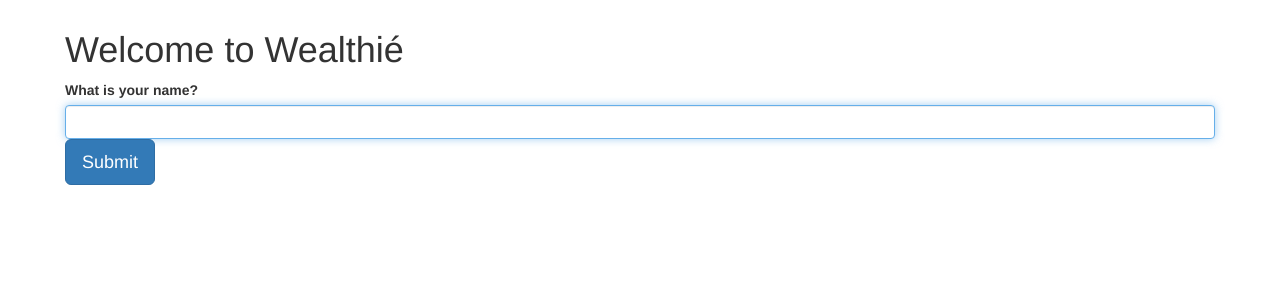
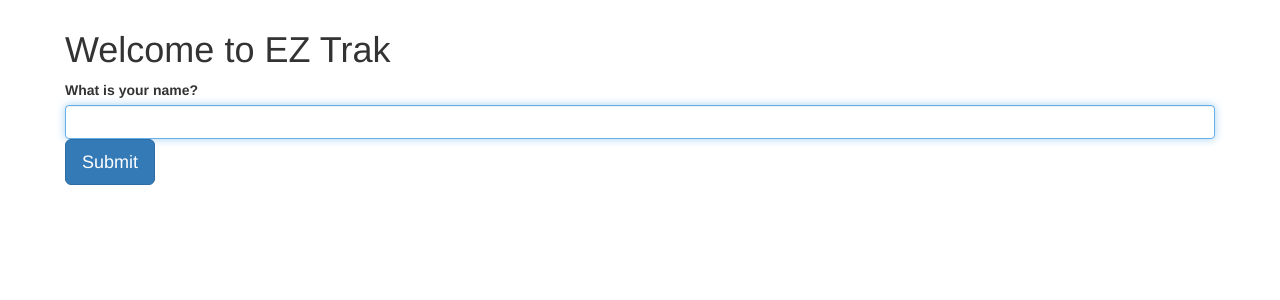
Before and after one commit to CheriseCodes/Team27_NSBEHacks2021, a Flask app: page / in a window 1280 px wide. Shown: the top 300 px of the page. Run offline with Flask 2, Linux system fonts and the light colour scheme; some libraries are stand-ins or nearby versions.

Commit message:
Updated app name

```diff
--- a/src/app/templates/home.html
+++ b/src/app/templates/home.html
@@ -9,7 +9,7 @@
         <div class="container" style="padding:10px">
             <div class="card mb-3 h-100">
 
-                <h1 class="card-header">Welcome to Wealthié</h1>
+                <h1 class="card-header">Welcome to EZ Trak</h1>
                 <div class="card-body">
                     <form method="POST" action="setname">
                     <label for="username" class="visually-hidden">What is your name?</label>
```
